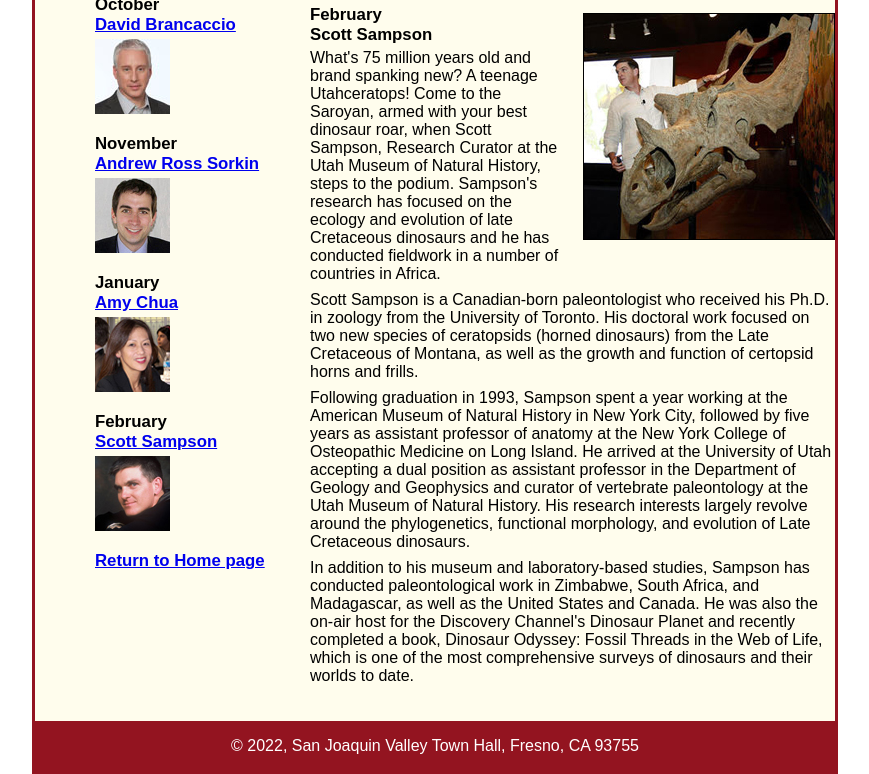
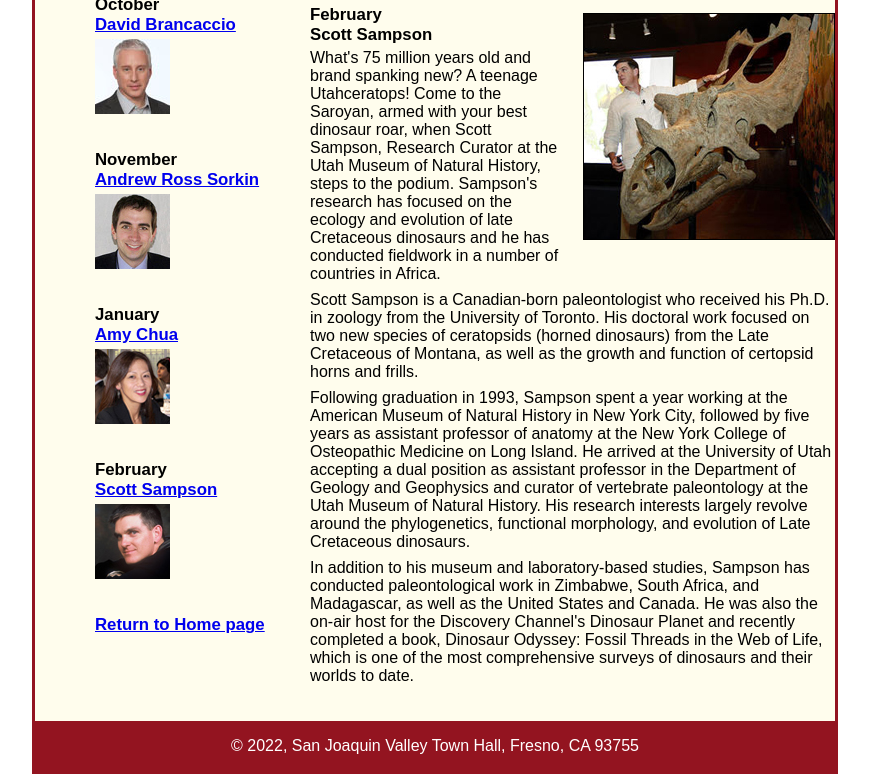
Before and after one commit to shreyal-sharma/A08, a plain HTML site: page speakers/c6_sampson.html in a window 1280 px wide. Shown: the part 165-939 px from the top of the page, without its empty margins (205-1074 px from the left). Drawn offline with Linux system fonts and the light colour scheme.

Commit message:
Update c6_speaker.css

```diff
--- a/styles/c6_speaker.css
+++ b/styles/c6_speaker.css
@@ -109,7 +109,7 @@ aside h3 {
 	padding-bottom: .25em;
 }
 aside img {
-	padding-bottom: 1em;
+	padding-bottom: 2em;
 }
 
 /* the styles for the footer */
```
